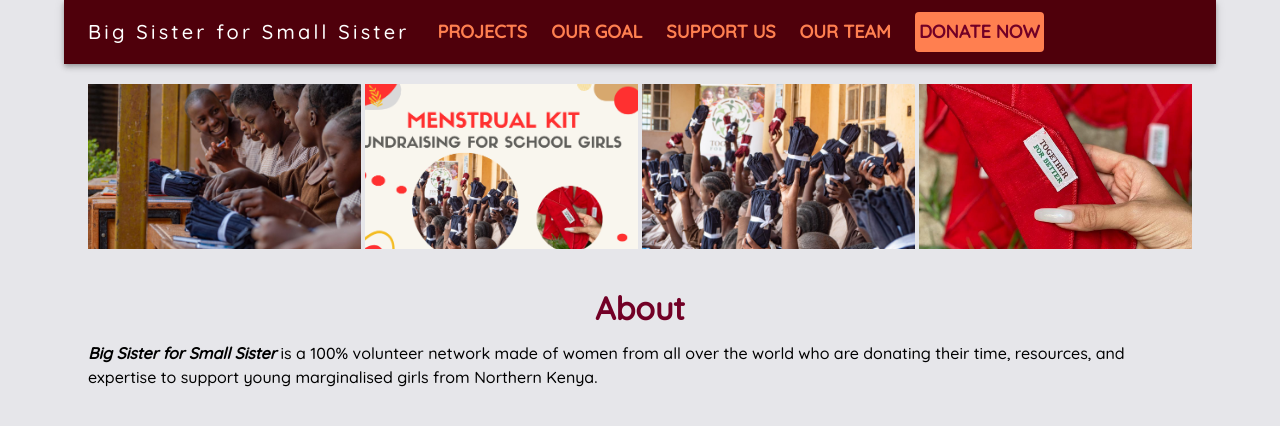
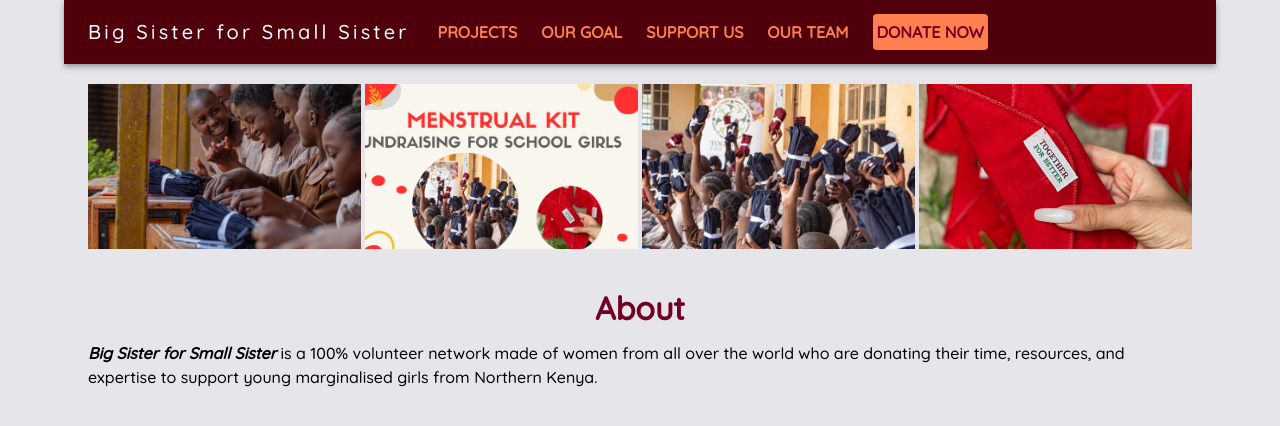
Before and after one commit to aisyafia/fundraiser, a React (Create React App) app: page / in a window 1280 px wide. Shown: the top 426 px of the page. Built offline with nearby package versions, Linux system fonts and the light colour scheme.

Commit message:
3rd fix navbar

```diff
--- a/src/components/NavBar.tsx
+++ b/src/components/NavBar.tsx
@@ -52,7 +52,7 @@
                 xs: "none",
                 sm: "none",
                 md: "none",
-                lg: "flex",
+                lg: "block",
                 xl: "flex",
               },
               fontFamily: "Quicksand",
@@ -71,7 +71,7 @@
               display: {
                 xs: "flex",
                 sm: "flex",
-                md: "flex",
+                md: "auto",
                 lg: "none",
                 xl: "none",
               },
@@ -95,7 +95,7 @@
                 display: {
                   xs: "block",
                   sm: "block",
-                  md: "block",
+                  md: "none",
                   lg: "none",
                   xl: "none",
                 },
@@ -111,7 +111,7 @@
                         margin: "0.25rem",
                         color: "Coral",
                         fontWeight: 600,
-                        fontSize: "large",
+                        fontSize: "1rem",
                       }}
                     >
                       {item.title}
@@ -128,7 +128,7 @@
                     padding: "0.15rem",
                     color: "#720026",
                     fontWeight: 600,
-                    fontSize: "large",
+                    fontSize: "1rem",
                     backgroundColor: "Coral",
                     "&:hover": {
                       color: "inherit",
@@ -150,7 +150,7 @@
               display: {
                 xs: "flex",
                 sm: "flex",
-                md: "flex",
+                md: "auto",
                 lg: "none",
                 xl: "none",
               },
@@ -170,7 +170,7 @@
               display: {
                 xs: "none",
                 sm: "none",
-                md: "none",
+                md: "flex",
                 lg: "flex",
                 xl: "flex",
               },
@@ -186,7 +186,7 @@
                       margin: "0.25rem",
                       color: "Coral",
                       fontWeight: 600,
-                      fontSize: "large",
+                      fontSize: "1rem",
                     }}
                   >
                     {item.title}
@@ -203,7 +203,7 @@
                 padding: "0.25rem",
                 color: "#720026",
                 fontWeight: 800,
-                fontSize: "large",
+                fontSize: "1rem",
                 backgroundColor: "Coral",
                 "&:hover": {
                   color: "inherit",
```
